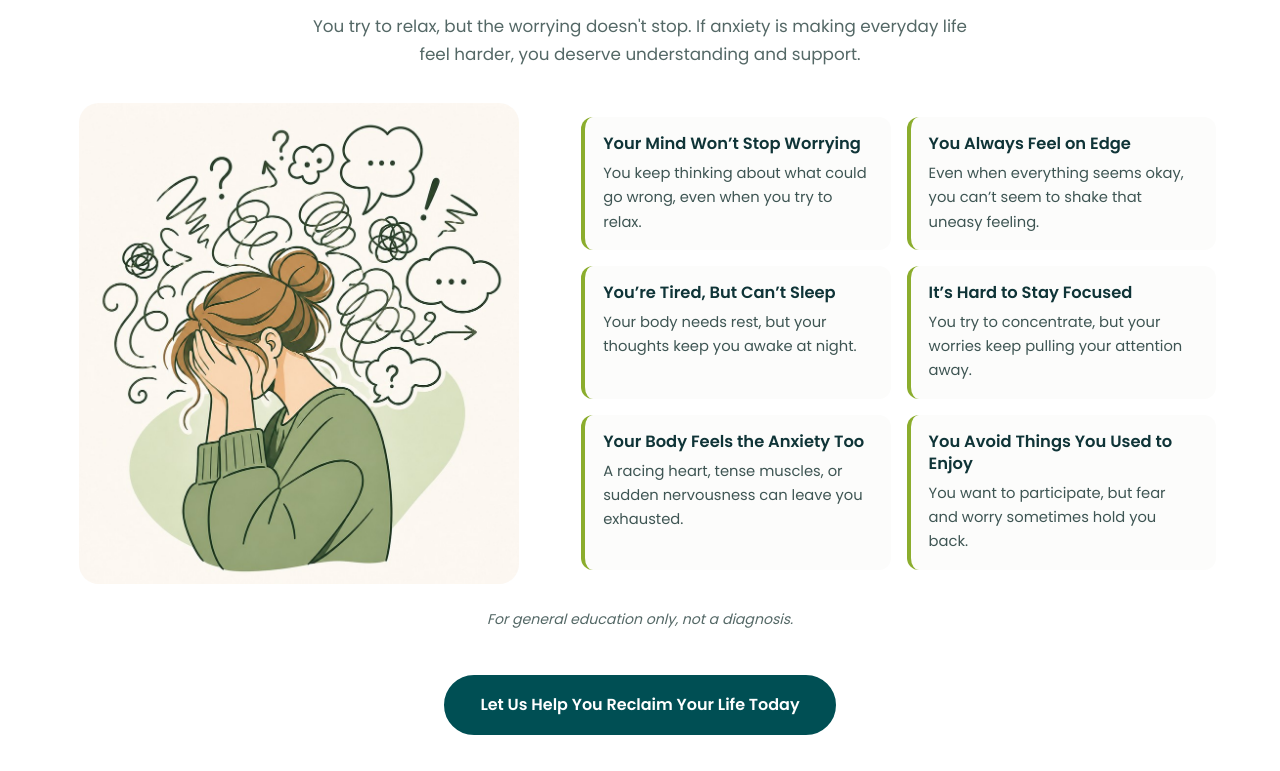
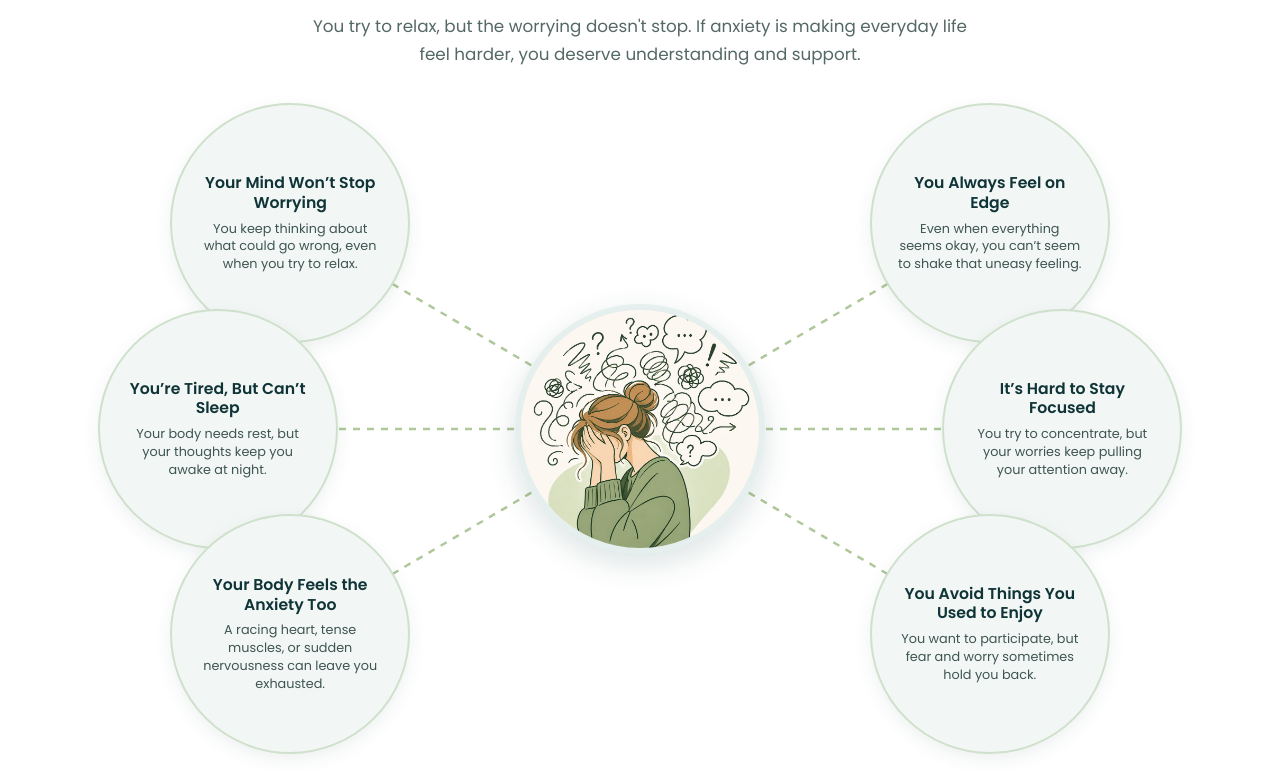
Before and after one commit to gladsamante04-gif/Reclamation-Center-Anxiety-landing-page, a website built with Vite: page index.html in a window 1280 px wide. Shown: the part 1189-1960 px from the top of the page. Built offline with nearby package versions, Linux system fonts and the light colour scheme.

Commit message:
Symptom section as mind-map: central illustration with connected symptom bubbles
Co-Authored-By: Claude Fable 5 <noreply@anthropic.com>
Claude-Session: https://claude.ai/code/session_01DsgnGzy7eDztcJmVojgrum

```diff
--- a/index.html
+++ b/index.html
@@ -69,16 +69,22 @@
   <div class="wrap center">
     <h2>Does It Feel Like Your Mind Never Gets a Moment of Peace?</h2>
     <p class="intro">You try to relax, but the worrying doesn't stop. If anxiety is making everyday life feel harder, you deserve understanding and support.</p>
-    <div class="pain-wrap">
-      <div class="pain-art"><img src="./assets/images/anxious-illustration.jpg" alt="Illustration of a woman holding her face in her hands, surrounded by anxious thought scribbles" loading="lazy"></div>
-      <ul class="pain-list">
-        <li><h3>Your Mind Won’t Stop Worrying</h3><p>You keep thinking about what could go wrong, even when you try to relax.</p></li>
-        <li><h3>You Always Feel on Edge</h3><p>Even when everything seems okay, you can’t seem to shake that uneasy feeling.</p></li>
-        <li><h3>You’re Tired, But Can’t Sleep</h3><p>Your body needs rest, but your thoughts keep you awake at night.</p></li>
-        <li><h3>It’s Hard to Stay Focused</h3><p>You try to concentrate, but your worries keep pulling your attention away.</p></li>
-        <li><h3>Your Body Feels the Anxiety Too</h3><p>A racing heart, tense muscles, or sudden nervousness can leave you exhausted.</p></li>
-        <li><h3>You Avoid Things You Used to Enjoy</h3><p>You want to participate, but fear and worry sometimes hold you back.</p></li>
-      </ul>
+    <div class="mindmap" role="group" aria-label="Ways anxiety can show up">
+      <svg class="mm-lines" viewBox="0 0 1100 660" preserveAspectRatio="none" aria-hidden="true">
+        <line x1="550" y1="330" x2="200" y2="125"/>
+        <line x1="550" y1="330" x2="128" y2="330"/>
+        <line x1="550" y1="330" x2="200" y2="535"/>
+        <line x1="550" y1="330" x2="900" y2="125"/>
+        <line x1="550" y1="330" x2="972" y2="330"/>
+        <line x1="550" y1="330" x2="900" y2="535"/>
+      </svg>
+      <div class="mm-center"><img src="./assets/images/anxious-illustration.jpg" alt="Illustration of a woman overwhelmed by anxious thoughts"></div>
+      <div class="mm-bubble" style="left:18.2%;top:18.9%"><h3>Your Mind Won’t Stop Worrying</h3><p>You keep thinking about what could go wrong, even when you try to relax.</p></div>
+      <div class="mm-bubble" style="left:11.6%;top:50%"><h3>You’re Tired, But Can’t Sleep</h3><p>Your body needs rest, but your thoughts keep you awake at night.</p></div>
+      <div class="mm-bubble" style="left:18.2%;top:81.1%"><h3>Your Body Feels the Anxiety Too</h3><p>A racing heart, tense muscles, or sudden nervousness can leave you exhausted.</p></div>
+      <div class="mm-bubble" style="left:81.8%;top:18.9%"><h3>You Always Feel on Edge</h3><p>Even when everything seems okay, you can’t seem to shake that uneasy feeling.</p></div>
+      <div class="mm-bubble" style="left:88.4%;top:50%"><h3>It’s Hard to Stay Focused</h3><p>You try to concentrate, but your worries keep pulling your attention away.</p></div>
+      <div class="mm-bubble" style="left:81.8%;top:81.1%"><h3>You Avoid Things You Used to Enjoy</h3><p>You want to participate, but fear and worry sometimes hold you back.</p></div>
     </div>
     <p class="disclaimer">For general education only, not a diagnosis.</p>
     <div class="btn-row cta-solo section-cta">
--- a/styles.css
+++ b/styles.css
@@ -363,15 +363,20 @@ footer strong{color:#0F3437}
 @media (max-width:380px){.time-grid{grid-template-columns:repeat(2,1fr)}}
 .form-note{font-size:.82rem;color:#546866;text-align:center;margin-top:-4px}
 
-/* Pain-point section: illustration + empathetic list instead of icon cards */
-.pain-wrap{display:grid;grid-template-columns:0.85fr 1.15fr;gap:48px;align-items:center;margin-top:34px;text-align:left}
-.pain-art img{width:100%;max-width:440px;height:auto;border-radius:20px;display:block;margin:0 auto}
-.pain-list{list-style:none;margin:0;padding:0;display:grid;grid-template-columns:1fr 1fr;gap:16px}
-.pain-list li{background:var(--ground,#F2F6F4);border-left:4px solid #8BAD2D;border-radius:12px;padding:16px 18px}
-.pain-list h3{margin:0 0 6px;font-size:1.02rem}
-.pain-list p{margin:0;font-size:.92rem;color:#3E5553}
-@media (max-width:900px){
-  .pain-wrap{grid-template-columns:1fr;gap:28px}
-  .pain-art img{max-width:300px}
-  .pain-list{grid-template-columns:1fr}
+/* Pain-point mind-map: head in the center, symptom bubbles connected around it */
+.mindmap{position:relative;width:100%;max-width:1100px;height:660px;margin:30px auto 0}
+.mm-lines{position:absolute;inset:0;width:100%;height:100%}
+.mm-lines line{stroke:#AFC79A;stroke-width:2.5;stroke-dasharray:7 7}
+.mm-center{position:absolute;left:50%;top:50%;transform:translate(-50%,-50%);width:250px;height:250px;border-radius:50%;overflow:hidden;border:6px solid #E5EFEE;box-shadow:0 10px 30px rgba(0,56,60,.14);background:#F5F1E8}
+.mm-center img{width:100%;height:100%;object-fit:cover;object-position:50% 30%;display:block}
+.mm-bubble{position:absolute;transform:translate(-50%,-50%);width:240px;height:240px;border-radius:50%;background:#F2F6F4;border:2px solid #CFE0CC;display:flex;flex-direction:column;justify-content:center;align-items:center;text-align:center;padding:30px 26px;box-shadow:0 6px 18px rgba(0,56,60,.07)}
+.mm-bubble h3{margin:0 0 7px;font-size:.98rem;line-height:1.25;color:#0F3437}
+.mm-bubble p{margin:0;font-size:.8rem;line-height:1.4;color:#3E5553}
+@media (max-width:1020px){
+  .mindmap{height:auto;display:flex;flex-direction:column;align-items:center;gap:14px;max-width:480px}
+  .mm-lines{display:none}
+  .mm-center{position:static;transform:none;width:190px;height:190px;margin-bottom:6px}
+  .mm-bubble{position:static;transform:none;width:100%;height:auto;border-radius:16px;padding:16px 18px;text-align:left;align-items:flex-start}
+  .mm-bubble h3{font-size:1rem}
+  .mm-bubble p{font-size:.9rem}
 }
```
